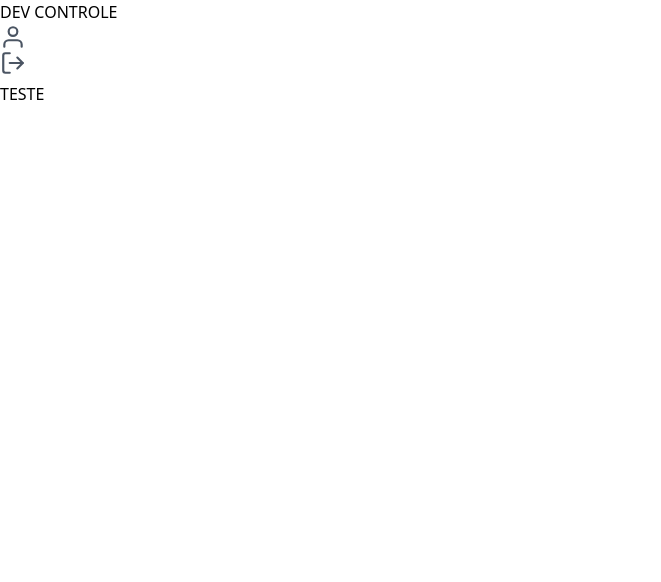
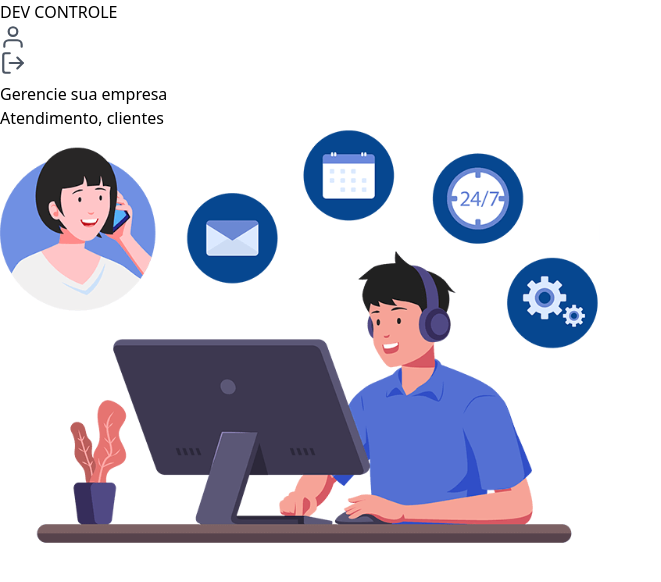
Before and after one commit to MarcioJorgeMelo/DevControle, a Next.js app: page / in a window 1280 px wide. Shown: the top 582 px of the page, without its empty margins (0-661 px from the left). Built offline with nearby package versions, Linux system fonts and the light colour scheme.

Commit message:
feat: home page

```diff
--- a/src/app/page.tsx
+++ b/src/app/page.tsx
@@ -1,10 +1,18 @@
-
+import Image from 'next/image';
+import heroSvg from '@/assets/hero.svg';
 
 
 export default function Home() {
   return (
-    <main>
-      <h1>TESTE</h1>
+    <main className="flex items-center flex-col justify-center min-h-[calc(100vh-80px)]">
+      <h2 className="font-medium text-2xl mb-2">Gerencie sua empresa</h2>
+      <h1 className="font-bold text-3xl mb-8 text-blue-600 md:text-4xl">Atendimento, clientes</h1>
+      <Image
+        src={heroSvg}
+        alt="Imagem hero do DevControle"
+        width={600}
+        className="max-w-sm md:max-w-xl"
+      />
     </main>
   );
 }
```
Also changed, not shown: src/assets/hero.svg (added).
